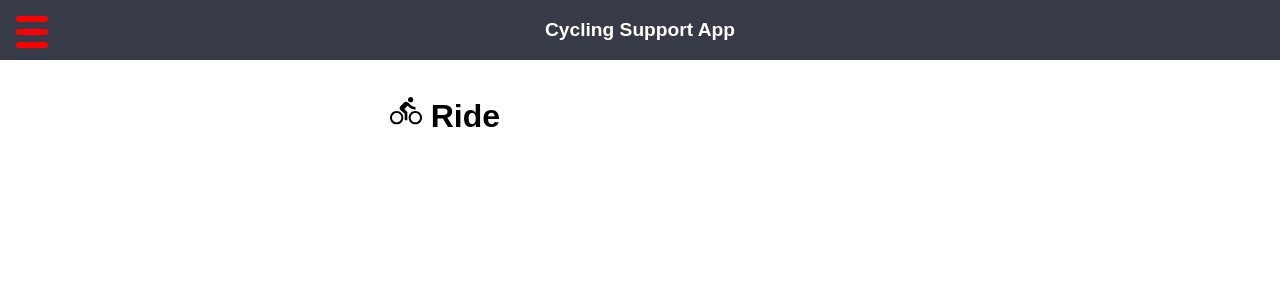
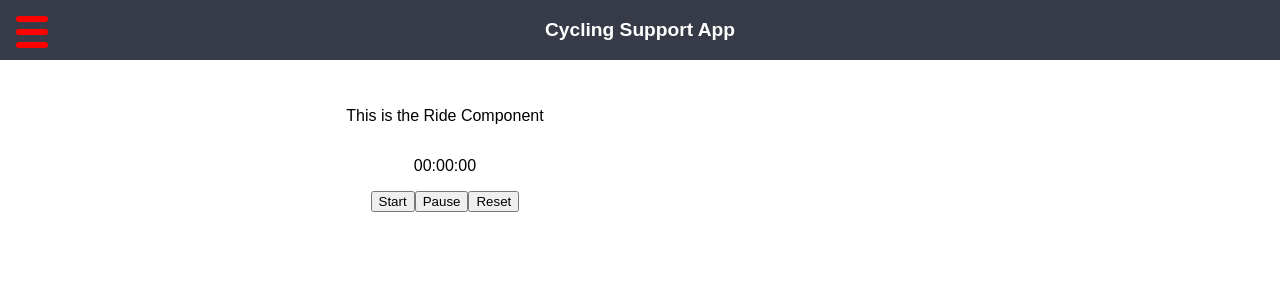
Before and after one commit to jamesodonnell134/React-Cycle-Support-App-Group-Q, a React (Create React App) app: page /ride in a window 1280 px wide. Shown: the top 300 px of the page. Built offline with nearby package versions, Linux system fonts and the light colour scheme; no server answers; sample sign-in values are in the browser's storage.

Commit message:
STOPWATCH

```diff
--- a/src/Ride.js
+++ b/src/Ride.js
@@ -1,13 +1,89 @@
-import React from "react";
-import { MdDirectionsBike } from 'react-icons/md';
-
+import React, { Component } from "react";
+import "./styles.css";
 
 export default () => {
     return (
         <div className="ride">
-            <h1><MdDirectionsBike/> Ride</h1>
+            <br/><p>This is the Ride Component</p>
+            <div className="ride">
+                <div className="App">
+                    <Stopwatch />
+                </div>
+            </div>
+
+        </div>
+
+    );
+}
 
 
-        </div>
-    );
-};
+
+class Stopwatch extends React.Component {
+    constructor() {
+        super();
+
+        this.handleStartClick = this.onStartClick.bind(this);
+        this.handleStopClick = this.onStopClick.bind(this);
+        this.handleResetClick = this.onResetClick.bind(this);
+
+        this.state = {
+            time: 0,
+            condition: true
+        };
+    }
+
+    tick() {
+        let newState = Object.assign({}, this.state);
+        newState.time = newState.time + 1;
+        this.setState(newState);
+    }
+
+    onStartClick() {
+        if (!this.interval) {
+            this.interval = setInterval(this.tick.bind(this), 1000);
+            // eslint-disable-next-line react/no-direct-mutation-state
+
+        }
+        let newState = Object.assign({}, this.state);
+        newState.condition = false;
+        this.setState(newState);
+    }
+
+    onStopClick() {
+        if (this.interval) {
+            clearInterval(this.interval);
+            this.interval = null;
+        }
+        // eslint-disable-next-line react/no-direct-mutation-state
+        let newState = Object.assign({}, this.state);
+        newState.condition = true;
+        this.setState(newState);
+    }
+
+    onResetClick() {
+        this.onStopClick();
+
+        let newState = Object.assign({}, this.state);
+        newState.time = 0;
+        this.setState(newState);
+
+    }
+
+    render() {
+        let hours = Math.floor(this.state.time / 3600);
+        let minutes = Math.floor((this.state.time - (hours * 3600)) / 60);
+        let seconds = this.state.time - (hours * 3600) - (minutes * 60);
+        let formattedTime = `${hours < 10 ? "0" + hours : hours}:${minutes < 10 ? "0" + minutes : minutes}:${seconds < 10 ? "0" + seconds : seconds}`;
+
+        return (
+            <div className="timer well">
+                <p className="time">{formattedTime}</p>
+                <p className="btn-group">
+                    <button className={ this.state.condition ? "button btn" : "hidden" } onClick={this.handleStartClick}>Start</button>
+                    <button className={ this.state.condition ? "hidden" : "button btn " } onClick={this.handleStopClick}>Pause</button>
+                    <button className="red btn" onClick={this.handleResetClick}>Reset</button>
+                </p>
+            </div>
+        );
+    }
+}
```
